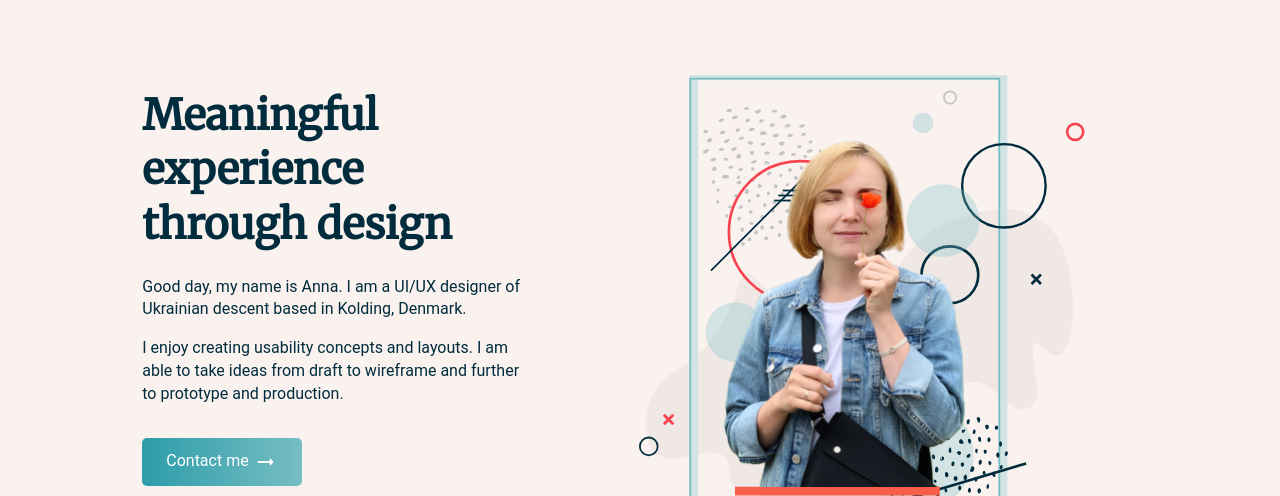
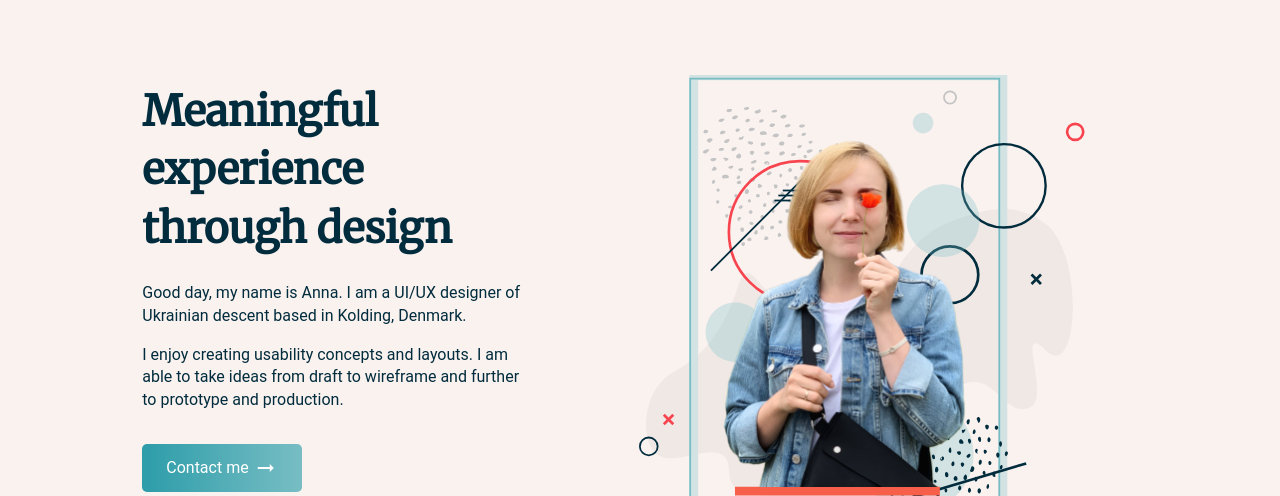
Before and after one commit to nyutash/annashel.com, a website: page index.html in a window 1280 px wide. Shown: the part 100-596 px from the top of the page. Drawn offline with Linux system fonts and the light colour scheme; a web font is replaced by a local one.

Commit message:
Hero ajustments

```diff
--- a/index.html
+++ b/index.html
@@ -228,7 +228,7 @@
                 <div class="col-lg-6 col-sm-12 contact--bg">
                     <div class="contact--content--wrapper">
                         <h2>Contact me</h2>
-                        <p>Do you have a question or a project you want to launch? Please feel free to contact me.</p>
+                        <p>Do you have a question or a project you want to launch? <br>Please feel free to contact me.</p>
                         <div class="contact--content">
                             <i class="icon contact--icon"></i>
                             <a class="email" href="mailto:anna.shelestyuk@gmail.com?subject=Mail%20from%20the%20Web%20Site">anna.shelestyuk@gmail.com</a>
--- a/src/styles/theme/components/_common.scss
+++ b/src/styles/theme/components/_common.scss
@@ -33,7 +33,8 @@ h1,
     font-family: $font-family-serif;
     font-size: $font-size-h2;
     margin: ($padding-base-horizontal*2) 0;
-    line-height: 1.3;
+    line-height: 1.4;
+    margin-bottom: $padding-base-vertical*3;
 }
 
 h2,
@@ -51,7 +52,6 @@ h3,
 h4,
 .h4 {
     font-family: $font-family-sans-serif;
-    font-size: $font-size-h4;
     font-size: $font-size-h4;
 }
 
--- a/src/styles/theme/components/_header.scss
+++ b/src/styles/theme/components/_header.scss
@@ -55,8 +55,8 @@ header {
                     opacity: 1;
                 }
                 .material-icons {
-                    margin-right: -($padding-xs-horizontal);
-                    margin-left: ($padding-xs-horizontal)*2;
+                    //margin-right: -($padding-xs-horizontal);
+                    //margin-left: ($padding-xs-horizontal)*2;
                 }
             }
             &:focus {
```
Also changed, not shown: dist/stylesheets/stylesheet.css.
